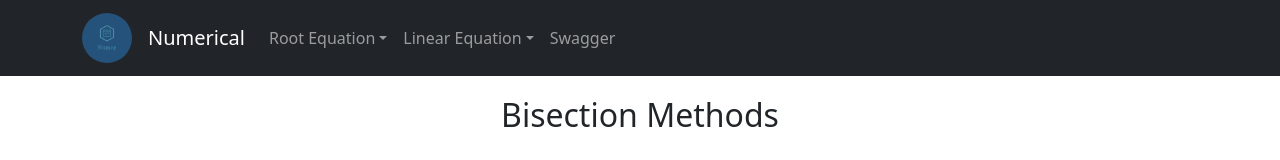
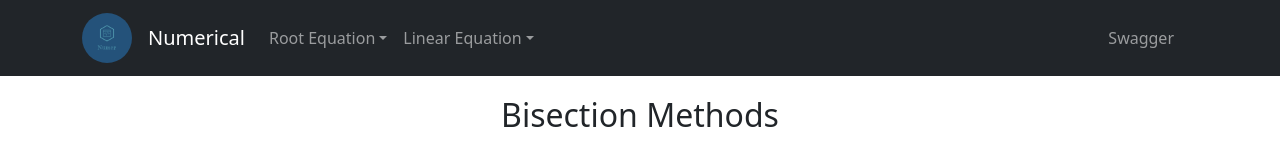
Before and after one commit to Geronimo-Yowzah/Project-React, a React (Create React App) app in the folder my-app/: page / in a window 1280 px wide. Shown: the top 160 px of the page. Built offline with nearby package versions, Linux system fonts and the light colour scheme.

Commit message:
update head.js

```diff
--- a/my-app/src/Head.js
+++ b/my-app/src/Head.js
@@ -51,8 +51,10 @@ const head =  () => {
             <NavDropdown.Divider />
             <NavDropdown.Item href="/Conjugate">Conjugate Gradient Methods</NavDropdown.Item>
           </NavDropdown>
-          <Nav.Link href="http://localhost:3001/api-docs">Swagger</Nav.Link>
         </Nav>
+        <Nav className="justify-content-end flex-grow-1 pe-3">
+            <Nav.Link href="http://localhost:3001/api-docs">Swagger</Nav.Link>
+          </Nav>
       </Navbar.Collapse>
     </Container>
   </Navbar>
```
